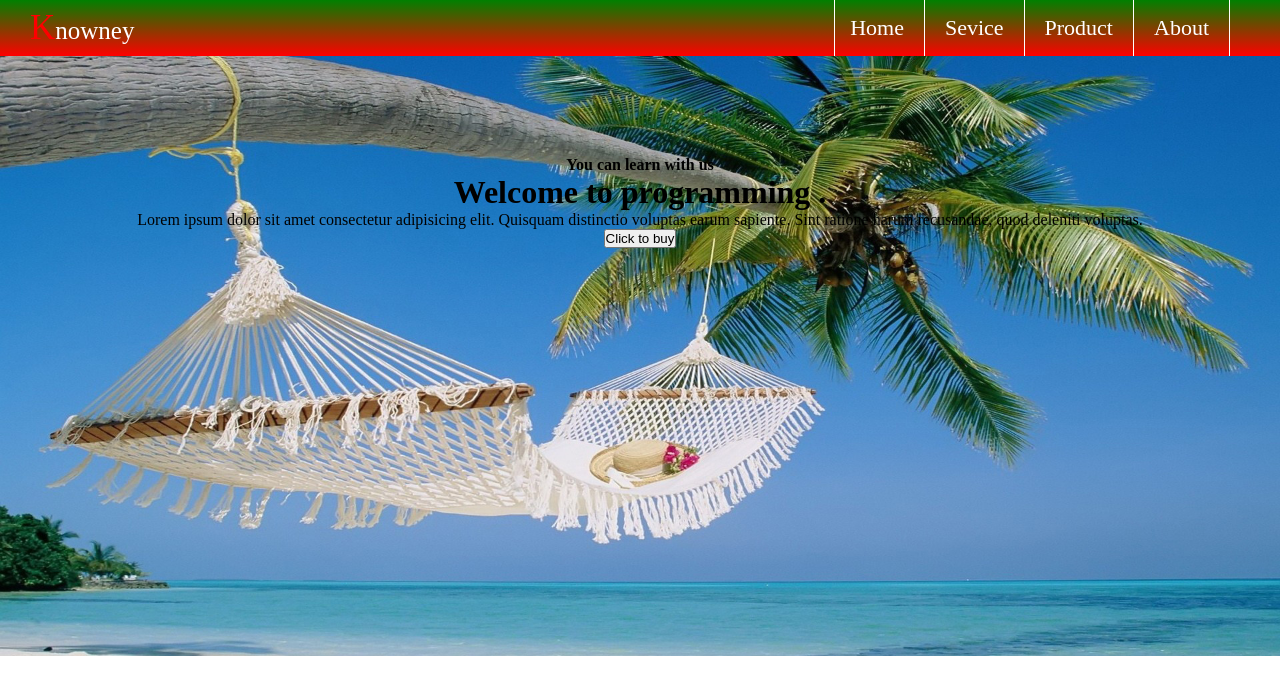
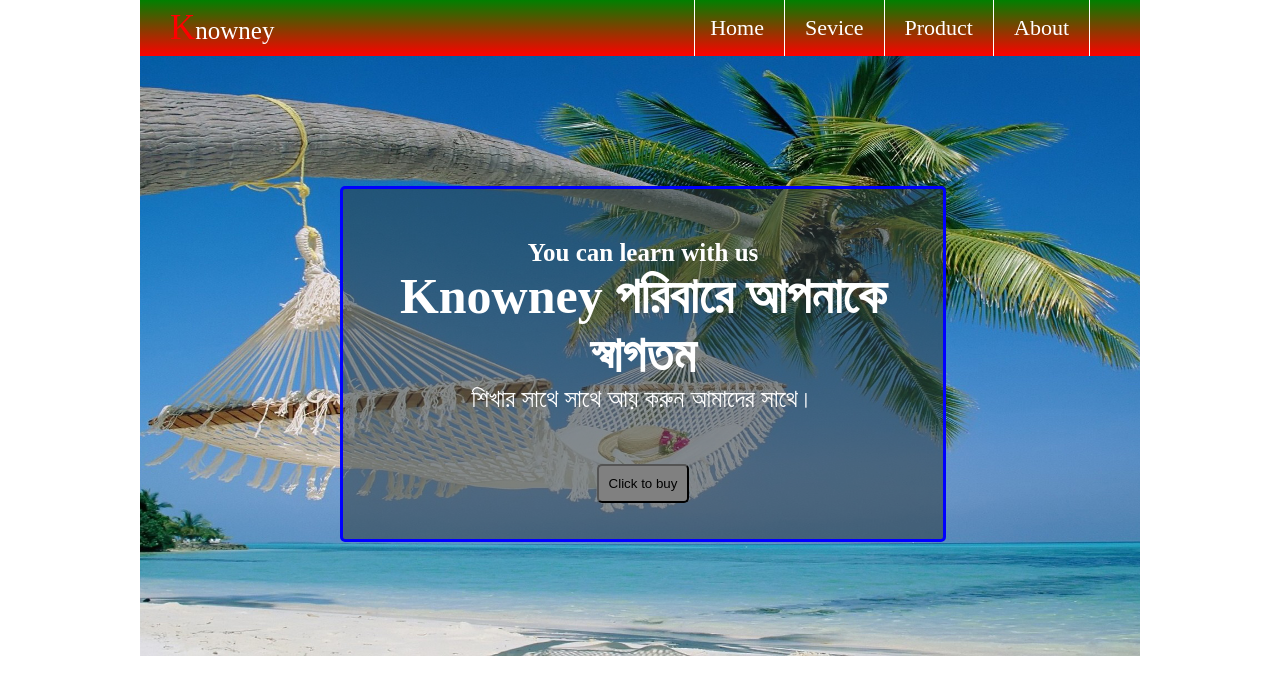
Before and after one commit to shofinew/RedRose, a plain HTML site: page index.html in a window 1280 px wide. Drawn offline with Linux system fonts and the light colour scheme.

Commit message:
my website

```diff
--- a/index.html
+++ b/index.html
@@ -33,8 +33,9 @@
             <div class="main_header">
                   <div class="header_container">
                         <h4>You can learn with us</h4>
-                        <h1>Welcome to programming .</h1>
-                        <p>Lorem ipsum dolor sit amet consectetur adipisicing elit. Quisquam distinctio voluptas earum sapiente. Sint ratione harum recusandae, quod deleniti voluptas.</p>
+                        <h1>Knowney পরিবারে আপনাকে স্বাগতম</h1>
+                        <p>শিখার সাথে সাথে আয় করুন আমাদের সাথে।
+                        </p>
                         <button>Click to buy</button>
                   </div>
             </div>
--- a/style.css
+++ b/style.css
@@ -1,12 +1,16 @@
 *{
       margin: 0;
       padding: 0;
+
 }
 #navtgation{
       background-image: linear-gradient(green, red);
       display: flex;
       justify-content: space-between;
       align-items: center;
+      max-width: 1000px;
+      margin: auto;
+
 }
 #navtgation > ul{
       display: flex;
@@ -88,12 +92,38 @@ span{
       text-align: center;
       background-position: center;
       height: 600px;
+      width: 1000px;
+      margin: auto;
+      display: flex;
+
+
 
 
 }
 .header_container{
-      padding-top:100px;
+      padding-top:50px;
+      border: 3px solid blue;
+      width: 600px;
+      background-color: #2e3b3f8a;
+      margin-left: 200px;
+      margin-top: 130px;
+      border-radius: 5px;
+      color: #fff;
+      height: 300px;
+      font-size: 25px;
 
 
 
 }
+.header_container > button{
+      padding: 10px;
+      background-color: gray;
+      border-radius: 5px;
+      margin-top: 50px  ;
+      /* margin-bottom: 20px; */
+      color: black;
+}
+.header_container > button:hover{
+      background-color: antiquewhite;
+      cursor: pointer;
+}
```
